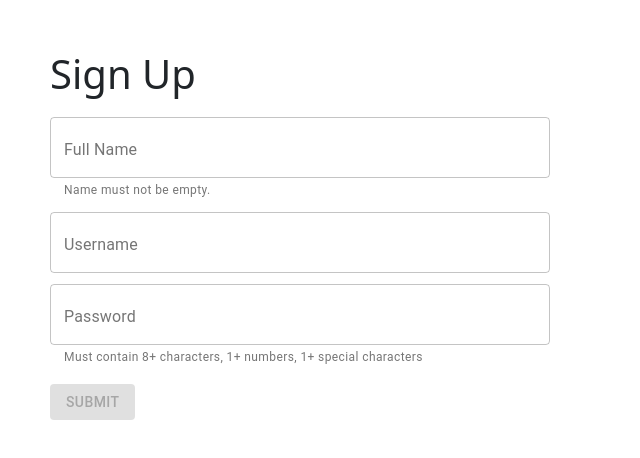
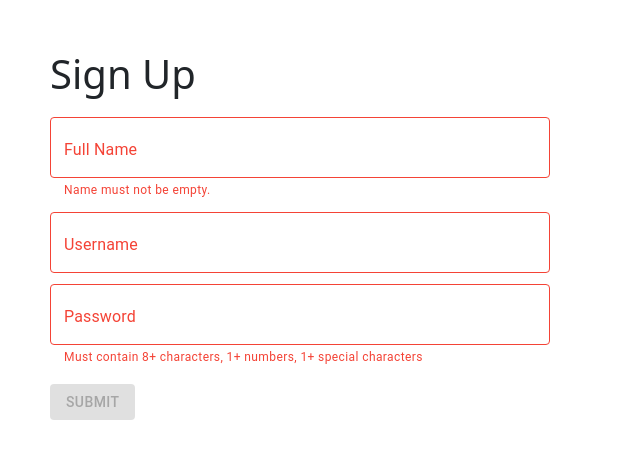
Before and after one commit to ansunsujoe/deep-trader, a React (Create React App) app in the folder traderhub/: page /signup in a window 1280 px wide. Shown: the top 458 px of the page, without its empty margins (0-640 px from the left). Built offline with nearby package versions, Linux system fonts and the light colour scheme.

Commit message:
Set error to true at first

```diff
--- a/traderhub/src/components/signup.tsx
+++ b/traderhub/src/components/signup.tsx
@@ -26,10 +26,10 @@ export default function Signup() {
   const [username, setUsername] = useState("");
   const [password, setPassword] = useState("");
   const [disabled, setDisabled] = useState(true);
-  const [nameError, setNameError] = useState(false);
-  const [usernameError, setUsernameError] = useState(false);
+  const [nameError, setNameError] = useState(true);
+  const [usernameError, setUsernameError] = useState(true);
   const [usernameErrText, setUsernameErrText] = useState("");
-  const [passwordError, setPasswordError] = useState(false);
+  const [passwordError, setPasswordError] = useState(true);
 
   const handleSubmit = e => {
     e.preventDefault();
@@ -101,6 +101,9 @@ export default function Signup() {
     if (nameError === false && usernameError === false && passwordError === false) {
       setDisabled(false);
     }
+    else {
+      setDisabled(true);
+    }
   }
 
   return (
```
